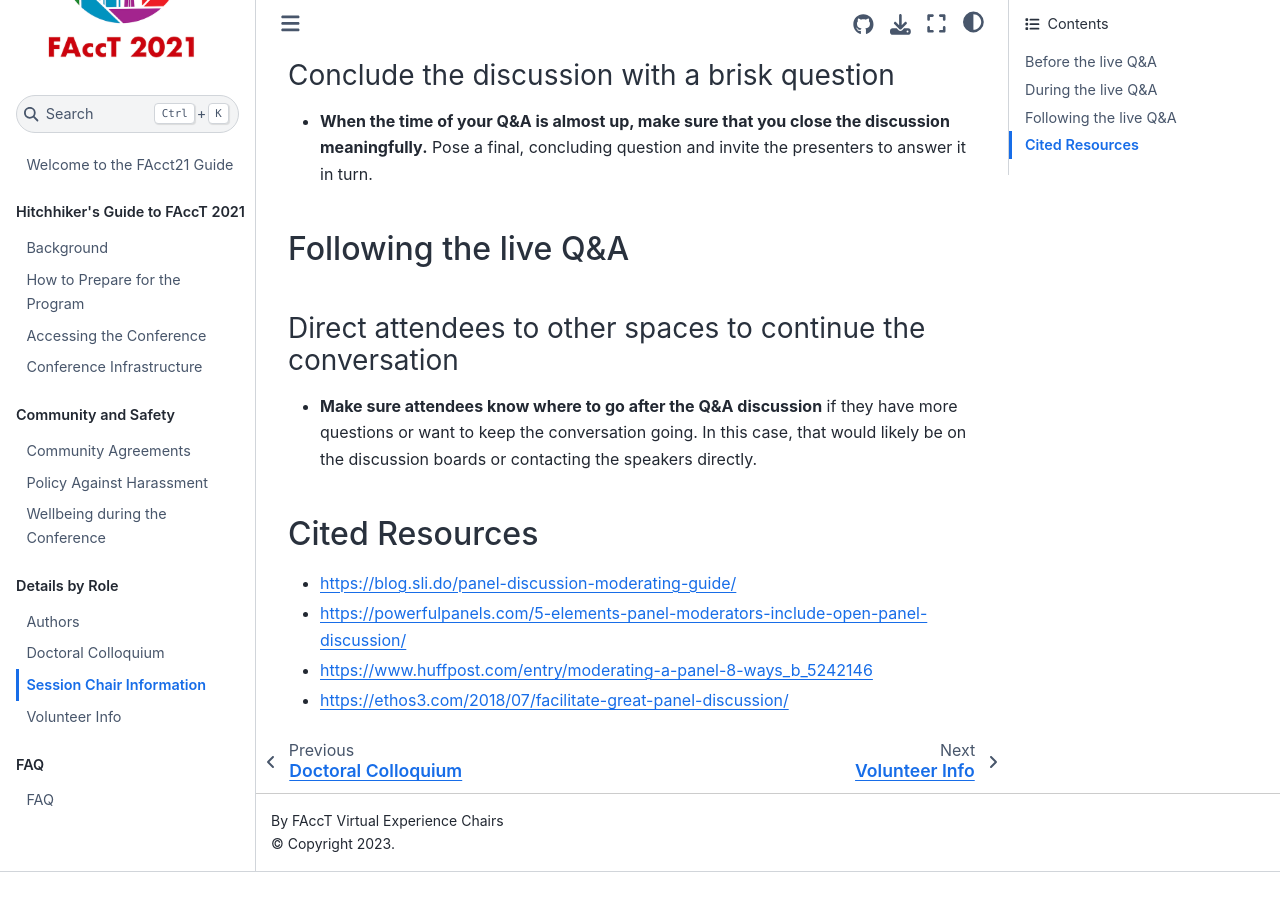
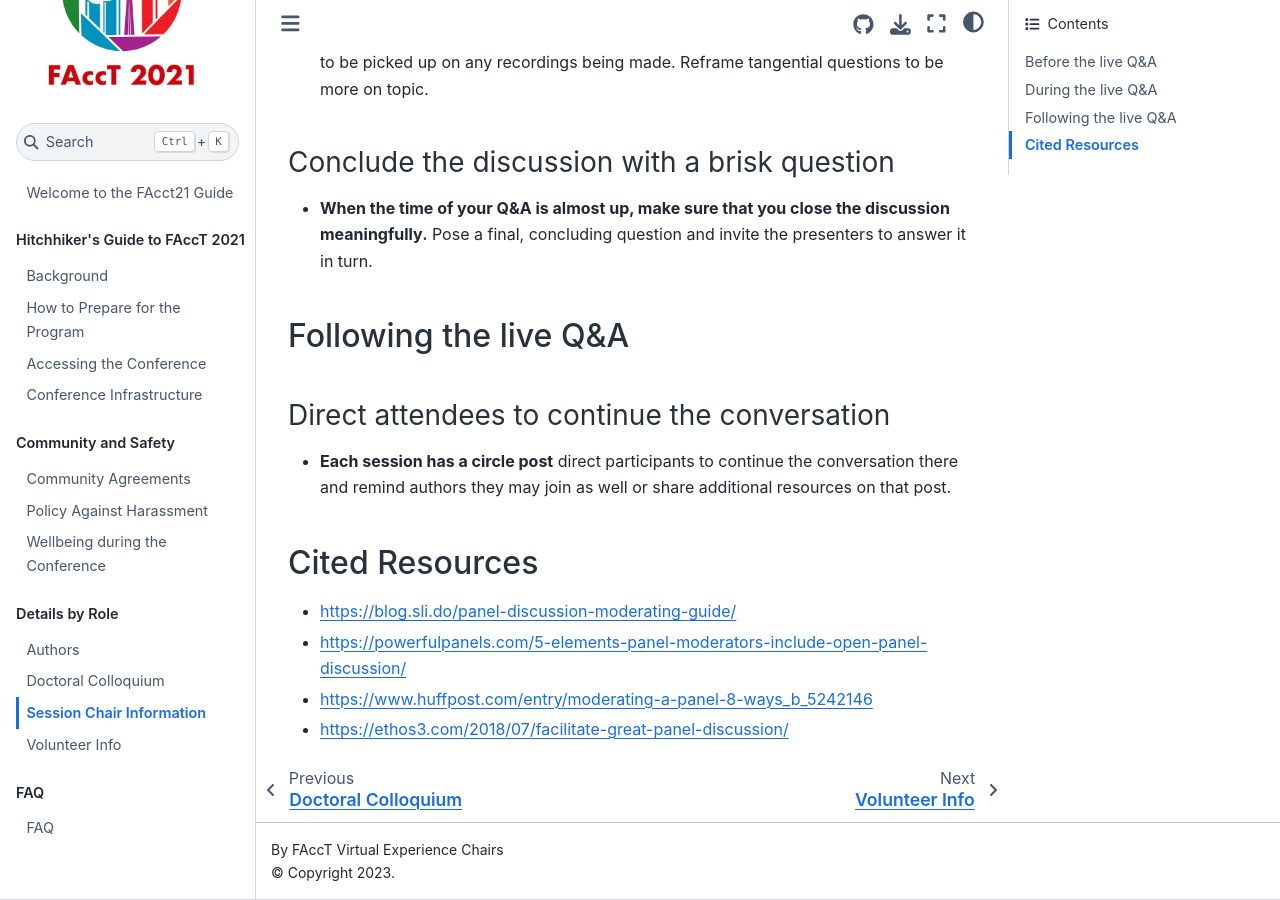
Before and after one commit to Facct22guide/Facct22guide.github.io, a Jupyter Book: the page built from sessionchairs.md, in a window 1280 px wide and 900 px high, scrolled down 2213 px. Built offline with Jupyter Book 1.0.4 settings and Sphinx 7.4.7 and the Sphinx Book theme 1.1.4, drawn with Linux system fonts in a browser that asks for light colours; before the commit the page ends 3085 px from its top, so only the background shows below that; some of the changed text lies outside the part shown.

Commit message:
maria tips and minor revs to followup

```diff
--- a/sessionchairs.md
+++ b/sessionchairs.md
@@ -12,6 +12,7 @@ As Session Chairs you will be responsible for facilitating the live Q&A section
 
 ## During the live Q&A
 
+
 ### Prompt a Panelist
 
 * When the question is for any of the presenters, **restate the question** and then direct the question to a panelist who:
@@ -21,10 +22,12 @@ As Session Chairs you will be responsible for facilitating the live Q&A section
 
 ### Distribute questions thoughtfully
 
-* **Keep track of who you’ve asked questions to as the panel progresses.** Make sure that there is an equitable distribution between the speakers.
+* **Keep track of who you’ve asked questions to as the panel progresses.** Make sure that there is an equitable distribution across authors from each paper.
 
 ### Pulling from audience questions via Sli.do
 
+* **Turn on moderation as a safety guard** to control waht participants can see
+* **Participants can upvote questions** use this information at your discretion, but it can be helpful when there are a lot of questions.
 * **You don’t need to read each question verbatim.** In some cases attendees may ask multiple versions of the same question. Combine relevant and similar questions into one question, while still ensuring it’s simple enough to answer.
 * **Ask audience questions if whatever order you feel makes sense.** Omit questions when necessary.
 
@@ -52,9 +55,9 @@ As Session Chairs you will be responsible for facilitating the live Q&A section
 
 ## Following the live Q&A
 
-### Direct attendees to other spaces to continue the conversation
+### Direct attendees to continue the conversation
 
-* **Make sure attendees know where to go after the Q&A discussion** if they have more questions or want to keep the conversation going. In this case, that would likely be on the discussion boards or contacting the speakers directly.
+* **Each session has a circle post** direct participants to continue the conversation there and remind authors they may join as well or share additional resources on that post.
 
 ## Cited Resources
 * https://blog.sli.do/panel-discussion-moderating-guide/
```
